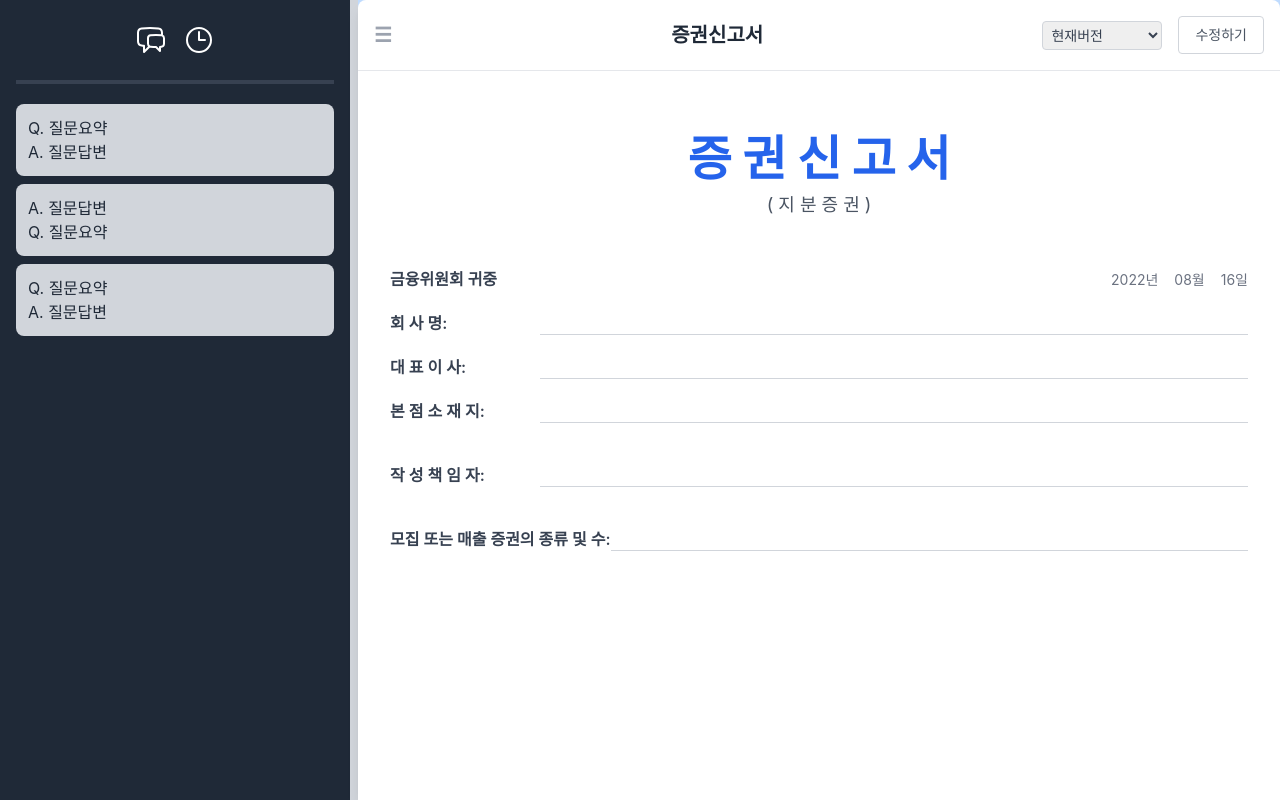
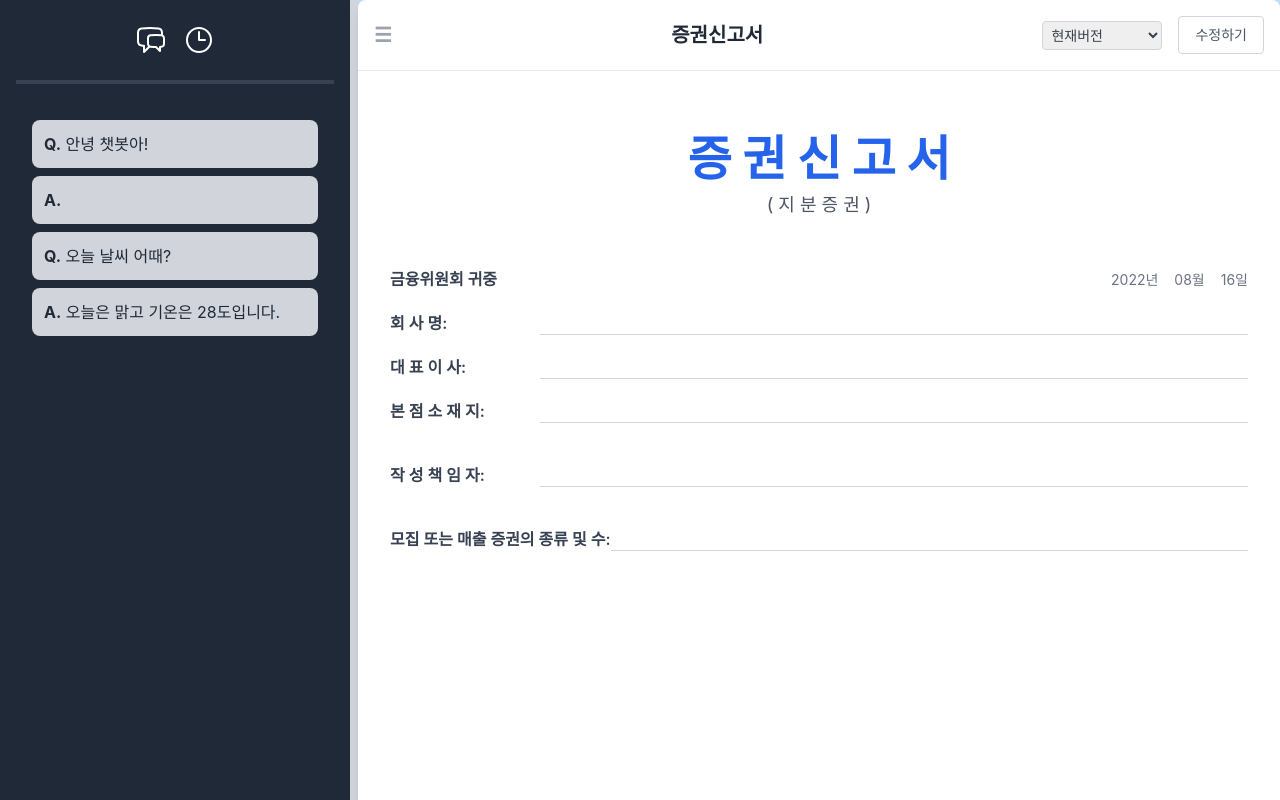
Before and after one commit to duozone-1-finalproject/Frontend, a React (Create React App) app: page /edit in a window 1280 px wide. Both pictures are taken after a click on the button 199 px from the left and 40 px from the top of the page. Built offline with nearby package versions, Linux system fonts and the light colour scheme.

Commit message:
Refactor : 챗봇용 context 추가

```diff
--- a/src/components/Sidebar.tsx
+++ b/src/components/Sidebar.tsx
@@ -1,5 +1,6 @@
 import React, { useState } from 'react';
 import { ClockIcon, ChatBubbleBottomCenterTextIcon, ChatBubbleLeftRightIcon } from '@heroicons/react/24/outline'; // 또는 /24/solid
+import {ChatProvider} from '../context/chatContext/ChatContext';
 
 import History from './sidebar/History';
 import Chatbot from './sidebar/Chatbot';
@@ -32,7 +33,10 @@ const Sidebar: React.FC<SidebarProps> = ({ show, onClose, onChatbotClick }) => {
             </button>
         </div>
         <hr className="h-2 my-4 border-gray-700 border-t-4" />
-        {toggle==="chatbot" ? <Chatbot/> : <History/>}
+        <ChatProvider>
+            {toggle==="chatbot" ? <Chatbot/> : <History/>}
+        </ChatProvider>
+
 
 
     </div>
--- a/src/components/sidebar/Chatbot.tsx
+++ b/src/components/sidebar/Chatbot.tsx
@@ -1,28 +1,22 @@
 import React, { useState } from 'react';
 import ChatInput from './ChatInput';
-
-interface Message {
-  role: 'user' | 'bot';
-  content: string;
-}
+import {useChat} from '../../context/chatContext/ChatContext';
 
 const Chatbot = () => {
-  const [messages, setMessages] = useState<Message[]>([
-    { role: 'user', content: '안녕 챗봇아!' },
-    { role: 'bot', content: '' },
-    { role: 'user', content: '오늘 날씨 어때?' },
-    { role: 'bot', content: '오늘은 맑고 기온은 28도입니다.' },
-  ]);
+  const {messages, addMessage} = useChat();
+
+
+
 
   const handleSend = (msg: string) => {
     console.log('전송된 메시지:', msg);
 
     // 새 메시지를 추가
-    setMessages((prev) => [...prev, { role: 'user', content: msg }]);
+    addMessage({ role: 'user', content: msg });
 
     // 챗봇 응답 더미
     setTimeout(() => {
-      setMessages((prev) => [...prev, { role: 'bot', content: '알겠습니다. 조금만 기다려 주세요.' }]);
+      addMessage({ role: 'bot', content: '알겠습니다. 조금만 기다려 주세요.' });
     }, 1000);
   };
 
--- a/src/components/sidebar/History.tsx
+++ b/src/components/sidebar/History.tsx
@@ -1,21 +1,26 @@
 import React from 'react';
-const History=()=>{
+import { useChat } from '../../context/chatContext/ChatContext';
 
-    return(
-        <div className="sidebar flex flex-col h-full">
-            <div className="history-log bg-gray-300 text-gray-800 p-3 rounded-lg max-w-xs mb-2">
-                <p>Q. 질문요약</p>
-                <p>A. 질문답변</p>
-            </div>
-            <div className="history-log bg-gray-300 text-gray-800 p-3 rounded-lg max-w-xs mb-2">
-                <p>A. 질문답변</p>
-                <p>Q. 질문요약</p>
-            </div>
-            <div className="history-log bg-gray-300 text-gray-800 p-3 rounded-lg max-w-xs mb-2">
-                <p>Q. 질문요약</p>
-                <p>A. 질문답변</p>
-            </div>
+const History = () => {
+  const { messages } = useChat();
+
+  return (
+    <div className="sidebar flex flex-col h-full p-4 space-y-2 overflow-y-auto">
+      {messages.map((msg, index) => (
+        <div
+          key={index}
+          className="history-log bg-gray-300 text-gray-800 p-3 rounded-lg max-w-xs"
+        >
+          {msg.role === 'user' && (
+            <p><strong>Q.</strong> {msg.content}</p>
+          )}
+          {msg.role === 'bot' && (
+            <p><strong>A.</strong> {msg.content}</p>
+          )}
         </div>
-    );
-}
+      ))}
+    </div>
+  );
+};
+
 export default History;
--- /dev/null
+++ b/src/context/chatContext/ChatContext.tsx
@@ -0,0 +1,38 @@
+import React, { createContext, useContext, useState } from 'react';
+
+interface Message {
+  role: 'user' | 'bot';
+  content: string;
+}
+
+interface ChatContextType {
+  messages: Message[];
+  addMessage: (msg: Message) => void;
+}
+
+const ChatContext = createContext<ChatContextType | undefined>(undefined);
+
+export const ChatProvider = ({ children }: { children: React.ReactNode }) => {
+  const [messages, setMessages] = useState<Message[]>([
+    { role: 'user', content: '안녕 챗봇아!' },
+    { role: 'bot', content: '' },
+    { role: 'user', content: '오늘 날씨 어때?' },
+    { role: 'bot', content: '오늘은 맑고 기온은 28도입니다.' },
+  ]);
+
+  const addMessage = (msg: Message) => {
+    setMessages((prev) => [...prev, msg]);
+  };
+
+  return (
+    <ChatContext.Provider value={{ messages, addMessage }}>
+      {children}
+    </ChatContext.Provider>
+  );
+};
+
+export const useChat = () => {
+  const context = useContext(ChatContext);
+  if (!context) throw new Error('useChat must be used within a ChatProvider');
+  return context;
+};
```
